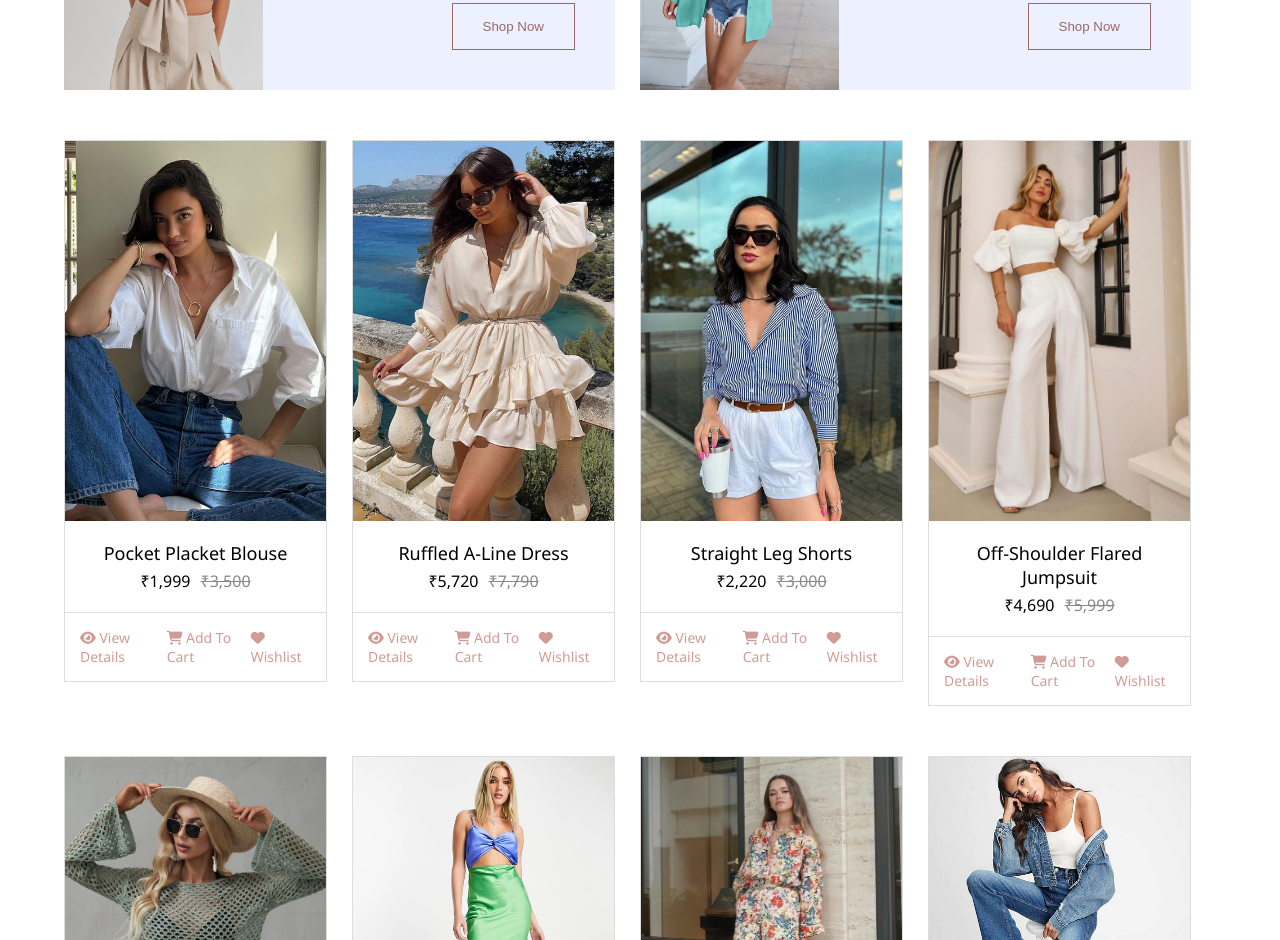
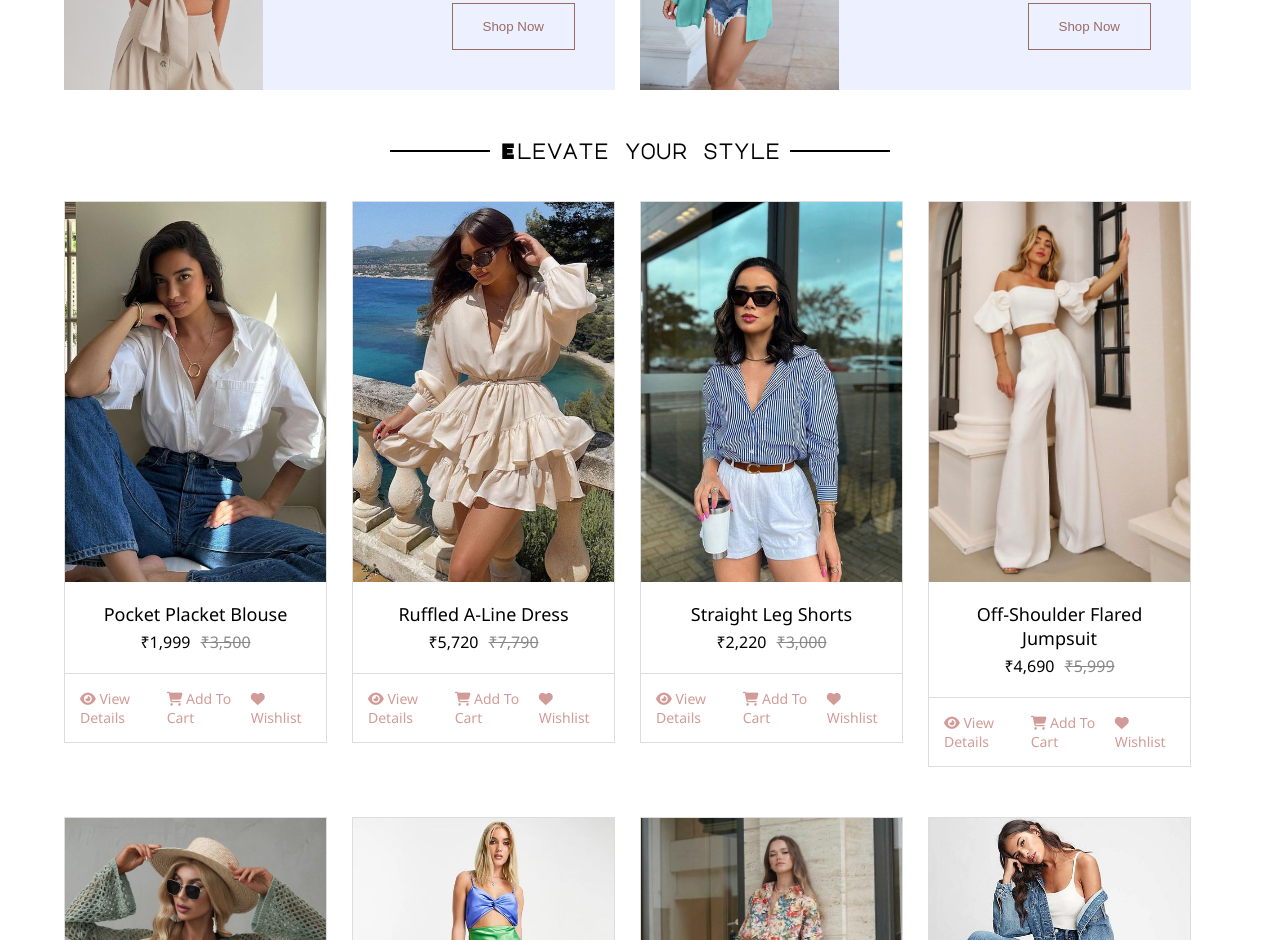
Before and after one commit to Vaidehi6/E-Commerce-Website, a plain HTML site: page Index.html in a window 1280 px wide. Shown: the part 1714-2654 px from the top of the page. Drawn offline with Linux system fonts and the light colour scheme.

Commit message:
set to changes

```diff
--- a/Index.html
+++ b/Index.html
@@ -240,6 +240,11 @@
 
         </div>
         <div class="wrapper next-row">
+            <div class="center">
+
+                <h3 class="lines">Elevate your style</h3>
+
+            </div>
             <div class="wid-25 arrange-left">
                 <div class="cart">
                     <div>
--- a/Style.css
+++ b/Style.css
@@ -256,6 +256,39 @@
     background-color: transparent;
     cursor: pointer;
 }
+.center {
+    text-align: center;
+    font-size: 18px;
+    font-family: "Major Mono Display", monospace;
+    font-weight: 600;
+    margin-bottom: 40px;
+}
+.center .lines{
+    position: relative;
+    max-width: 500px;
+    margin: auto;
+
+  }
+
+  .center .lines:before{
+    content:" ";
+    height: 2px;
+    width: 100px;
+    background: #000;
+    position: absolute;
+    top: 50%;
+    left: 0;
+  }
+
+  .center .lines:after{
+    content:" ";
+    height: 2px;
+    width: 100px;
+    background: #000;
+    position: absolute;
+    top: 50%;
+    right: 0;
+  }
 
 .cart {
     border: 1px solid #ddd;
```
